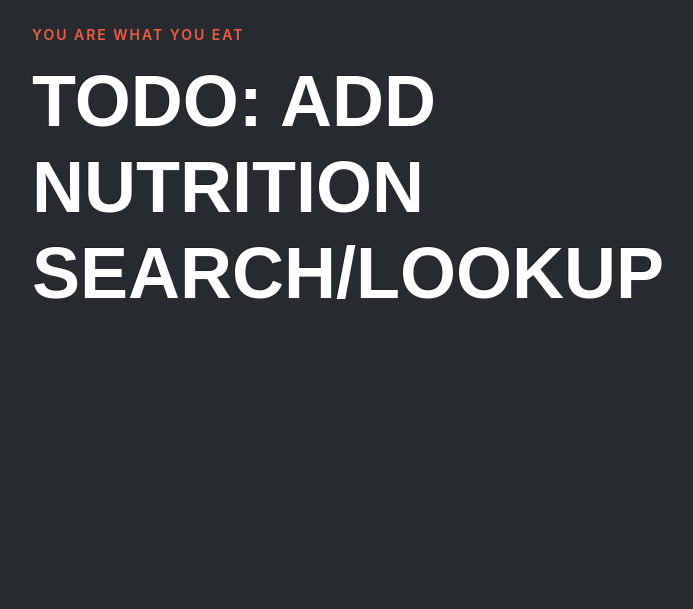
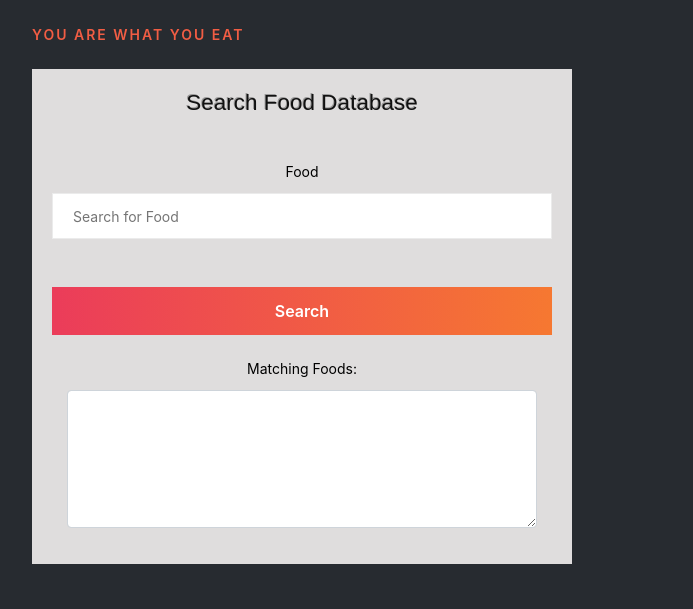
Before and after one commit to Rebel-Scum-Analytical/Team-Project2, a Flask app: page /nutrition in a window 1280 px wide. Shown: the part 196-805 px from the top of the page, without its empty margins (73-766 px from the left). Before the commit the page ends 495 px from the top, so only its background shows below. Run offline with Flask 2, Linux system fonts and the light colour scheme; the visitor is signed in with stand-in values (Sample User, id 1); parts of the project's set-up code (start-up, migrations or seed data) failed here and were passed over; some libraries are stand-ins or nearby versions.

Commit message:
food query and jsonify working but not showing on html

```diff
--- a/app.py
+++ b/app.py
@@ -33,7 +33,7 @@ app.secret_key = '1a2b3c4d5e'
 HOSTNAME = "127.0.0.1"
 PORT = 3306
 USERNAME = "root"
-PASSWORD = "password" # Enter you password here
+PASSWORD = "uv9y9g5t" # Enter you password here
 DIALECT = "mysql"
 DRIVER = "pymysql"
 DATABASE = "usda"
@@ -139,6 +139,21 @@ def dashboard():
     session['page']='dashboard'
     return render_template("dashboard.html")
 
+@app.route("/user_metrics/<new_food>")
+def user_meal(new_food):
+    print(new_food)
+    search = "{}%".format(new_food)
+    list_food = session_db.query(Nutrition.Shrt_Desc,Nutrition.Weight_desc )\
+                    .filter(Nutrition.Shrt_Desc.like(search)).all()
+    print(list_food)
+    show_breakfast = {}
+    for food in list_food:
+        show_breakfast[food[0]] = food[1]
+
+    print(show_breakfast)
+    return jsonify(show_breakfast)
+
+
 @app.route('/analysis')
 def analysis():
     if(checkLoggedIn() == False):
--- /dev/null
+++ b/static/JS/user_metric.js
@@ -0,0 +1,32 @@
+function optionChanged(newSample) {
+  // Fetch new data each time a new sample is selected
+  listfood(newSample);
+}
+
+function listfood(new_breakfast) {
+
+ url = `/user_metrics/${new_breakfast}`;
+
+
+  let data = d3.json(url).then(function(new_breakfast){
+    console.log("I am in user_metric.js")
+    // Use d3 to select the panel with id of `#food_data`
+    let selection = d3.select("#comment");
+    selection.html("");
+      // Use `.html("") to clear any existing data
+
+      // Use `Object.entries` to add each key and value pair to the panel
+      // Hint: Inside the loop, you will need to use d3 to append new
+      // tags for each key-value in the metadata.
+      var row = d3.select("#comment")
+      .selectAll('li')
+      .data(data)
+
+      row
+      .enter()
+      .append("li")
+      .text(function(d){return d.key + d.value})
+
+
+})
+};
--- a/templates/nutrition.html
+++ b/templates/nutrition.html
@@ -16,8 +16,64 @@
               <div class="hero-image">
                 <div class="hero-text">
                     <span>You are what you eat</span>
-                    <h1>TODO: ADD NUTRITION SEARCH/LOOKUP</h1>
+                    <!-- <h1>TODO: ADD NUTRITION SEARCH/LOOKUP</h1> -->
+                  </br></br>
+                    <div class="row-sm">
+                      <div class="section-title register-text">
+                          <div class="section-title">
+                              <h4>Search Food Database</h4>
+                          </div>
+                          <form action="#" class="register-form">
+                              <div class="row">
+                                  <!-- <div class="col-8">
+                                      <label for="name">Food</label>
+                                      <input type="text">
+                                    </div> -->
+                                  <!-- <div class="col-2">
+                                    <label for="name">Type</label>
+                                    <input list="mealType" name="mealType" placeholder="When?">
+                                      <datalist id="mealType">
+                                          <option value="Breakfast">
+                                          <option value="Lunch">
+                                          <option value="Dinner">
+                                          <option value="Snacks">
+                                      </datalist> -->
+                                  <!-- </div> -->
+                                  <div class="col">
+                                    <label for="name">Food</label>
+                                    <input type="text" placeholder="Search for Food" onchange="optionChanged(this.value)">
+                                  </div>
+                                  <!-- <div class="col-2">
+                                      <label for="name">Servings</label>
+                                      <input type="number" min="0" max="20" placeholder="How much?">
+                                    </div> -->
+                                      </div>
+                                      <button type="submit" class="register-btn">Search</button>
+                                    </br></br>
+                                  <div class="block">
+                                    <div class="col">
+                                      <label for="name">Matching Foods:</label>
+                                      <div class="col-2">
+                                      </div>
+                                      <textarea class="form-control" rows="5" id="comment"></textarea>
 
+                                     <script type="text/javascript">
+
+                                      // $(document).on('click', 'ul#matching li', function(e) {
+                                      //     e.preventDefault();
+                                      //     var $this = $(this);
+                                      //     var $searchItem = $this.find('.search').first();
+
+                                      //     remote_update("#nutrition_facts", $searchItem.attr('href'), '', null, true);
+
+                                      //   });
+                                      </script>
+                                      <ul id="matching"></ul>
+                                    </div>
+                                  </div>
+                          </form>
+                      </div>
+                  </div>
                 </div>
               </div>
             </div>
@@ -55,4 +111,6 @@
     </div>
   </section>
 
+  <script src="https://cdnjs.cloudflare.com/ajax/libs/d3/5.5.0/d3.min.js"></script>
+  <script src="{{ url_for('static', filename='js/user_metric.js') }}"></script>
   {% endblock %}
```
